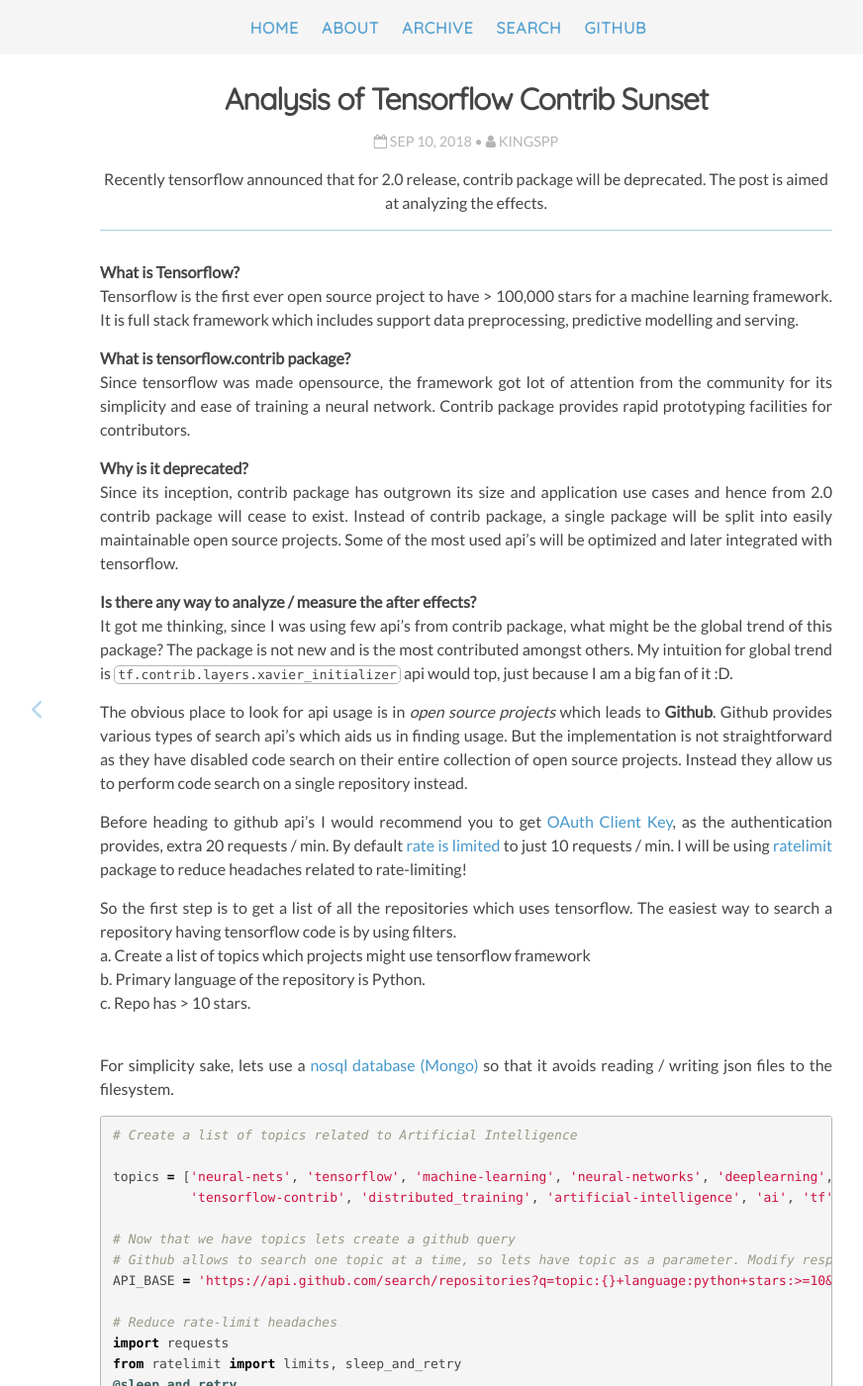
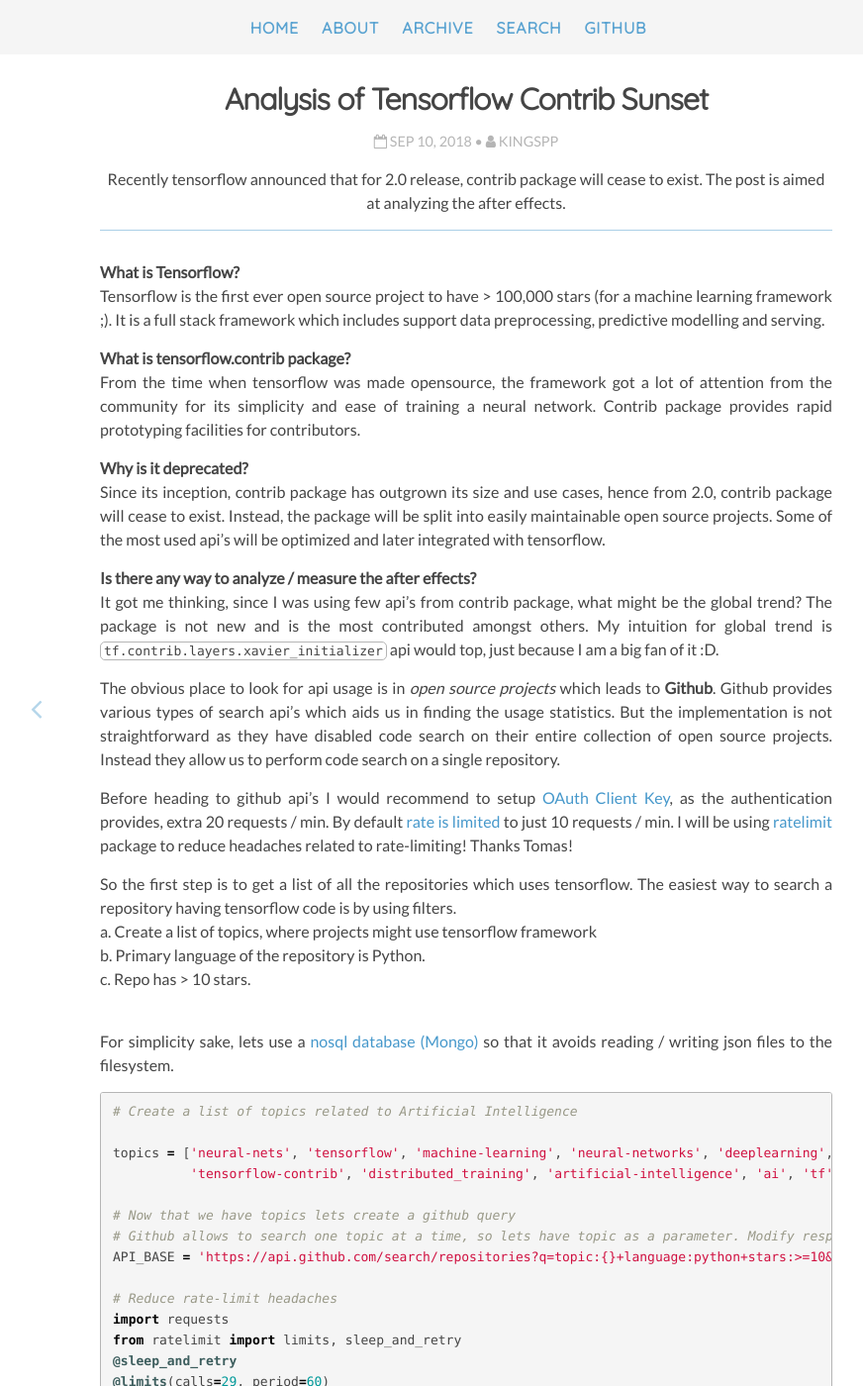
Before and after one commit to kingspp/kingspp.github.io, a Jekyll site: the page built from _posts/2018-09-10-analysis-of-tensorflow-contrib-sunset.md, in a window 1280 px wide and 1400 px high. Shown: the whole window at 99% size, without its empty margins (169-1041 px from the left). Built offline with Jekyll 4.4.1, drawn with Linux system fonts in a browser that asks for light colours; nearby versions of some CDN libraries; comment, search, counter and statistics services are not loaded; some of the changed text lies outside the part shown.

Commit message:
updated document

````diff
--- a/_posts/2018-09-10-analysis-of-tensorflow-contrib-sunset.md
+++ b/_posts/2018-09-10-analysis-of-tensorflow-contrib-sunset.md
@@ -1,42 +1,42 @@
 ---
 layout: post
 title: "Analysis of Tensorflow Contrib Sunset"
-description: "Recently tensorflow announced that for 2.0 release, contrib package will be deprecated. The post is aimed at analyzing the effects."
+description: "Recently tensorflow announced that for 2.0 release, contrib package will cease to exist. The post is aimed at analyzing the after effects."
 author: kingspp
 category: Algo
 tags: tensorflow tensorflow-contrib deeplearning machine-learning
 finished: false
 ---
 **What is Tensorflow?**<br>
-Tensorflow is the first ever open source project to have > 100,000 stars for a machine learning framework. It is
+Tensorflow is the first ever open source project to have > 100,000 stars (for a machine learning framework ;). It is a
 full stack framework which includes support data preprocessing, predictive modelling and serving.
 
 **What is tensorflow.contrib package?**<br>
-Since tensorflow was made opensource, the framework got lot of attention from the community for its simplicity
+From the time when tensorflow was made opensource, the framework got a lot of attention from the community for its simplicity
 and ease of training a neural network. Contrib package provides rapid prototyping facilities for
 contributors.
 
 **Why is it deprecated?**<br>
-Since its inception, contrib package has outgrown its size and application use cases and hence from 2.0 contrib package will cease to exist.
-Instead of contrib package, a single package will be split into easily maintainable open source projects. Some of the most used
+Since its inception, contrib package has outgrown its size and use cases, hence from 2.0, contrib package will cease to exist.
+Instead, the package will be split into easily maintainable open source projects. Some of the most used
 api's will be optimized and later integrated with tensorflow.
 
 **Is there any way to analyze / measure the after effects?**<br>
-It got me thinking, since I was using few api's from contrib package, what might be the global trend of this package?
+It got me thinking, since I was using few api's from contrib package, what might be the global trend?
 The package is not new and is the most contributed amongst others. My intuition for global trend is `tf.contrib.layers.xavier_initializer` api would top,
 just because I am a big fan of it :D.
 
 The obvious place to look for api usage is in *open source projects* which leads to **Github**. Github provides various types of search api's
-which aids us in finding usage. But the implementation is not straightforward as they have disabled code search on their entire
-collection of open source projects. Instead they allow us to perform code search on a single repository instead.
+which aids us in finding the usage statistics. But the implementation is not straightforward as they have disabled code search on their entire
+collection of open source projects. Instead they allow us to perform code search on a single repository.
 
-Before heading to github api's I would recommend you to get [OAuth Client Key](https://developer.github.com/v3/#authentication), as the authentication provides,
+Before heading to github api's I would recommend to setup [OAuth Client Key](https://developer.github.com/v3/#authentication), as the authentication provides,
 extra 20 requests / min. By default [rate is limited](https://developer.github.com/v3/search/#rate-limit) to just 10 requests / min. I will be using
-[ratelimit](https://github.com/tomasbasham/ratelimit) package to reduce headaches related to rate-limiting!
+[ratelimit](https://github.com/tomasbasham/ratelimit) package to reduce headaches related to rate-limiting! Thanks Tomas!
 
 So the first step is to get a list of all the repositories which uses tensorflow. The easiest way to search a repository
 having tensorflow code is by using filters. <br>
-a. Create a list of topics which projects might use tensorflow framework<br>
+a. Create a list of topics, where projects might use tensorflow framework<br>
 b. Primary language of the repository is Python.<br>
 c. Repo has > 10 stars.
 
@@ -119,9 +119,9 @@
 **Queries** - Collection of code search queries and their statistics<br>
 
 Now comes the fun part *REGEX*!. We need to use Regex to find the api usage in the content query. Its simple, head over to
-[regex101](https://regex101.com/), plug in sample content and come up with expressions.
+[regex101](https://regex101.com/), plug in the sample content and come up with expressions.
 
-Test Input
+Test Input:
 ```text
 import tensorflow as tf\n\
 # xyz = tf.contrib.layers.xavier()\n\
@@ -130,7 +130,7 @@
 from tensorflow import contrib\n\
 ```
 
-Regular Expressions: (Below can be improved and in this exercise I will use normal_usage and commented usage. However there is scope for inspecting import level usage)
+Regular Expressions: (Below can be improved and in this exercise I will use normal_usage and commented_usage. However there is a scope for inspecting import level usage)
 ```python
 import re
 
@@ -142,9 +142,9 @@
 commented_from_import_usage = re.compile('#.*(from\ tensorflow import contrib.*)')
 ```
 
-The final step in data prep is to use the regex and find the api usage and statistics by merging repos collection and query collections using pre defined conditions. Again for simplicity
-sake I will be using [python dataclasses](https://docs.python.org/3/library/dataclasses.html) (also I am lazy to write \_\_init__) in 3.7. For 3.3+ users check out Erick's [dataclasses repo](https://github.com/ericvsmith/dataclasses).
-Also I like **Munch**
+The final step in data prep is to use the regex to find the api usage and statistics by merging repos and query collections using pre defined conditions. Again for simplicity
+sake I will be using [python dataclasses](https://docs.python.org/3/library/dataclasses.html) (I am lazy to write \_\_init__ :P) in 3.7. For 3.3+ users check out Erick's [dataclasses repo](https://github.com/ericvsmith/dataclasses).
+Also I like **Munch** !
 
 ```python
 from munch import Munch
@@ -208,6 +208,8 @@
     stats.append(UsageStats(...))
 ```
 
+This leaves us with two files, one which has the [aggregated statistics](https://github.com/kingspp/tf-contrib-analyzer/blob/master/static/data/stats.json) and the other which provides [detailed information](https://github.com/kingspp/tf-contrib-analyzer/blob/master/static/data/usage.json).
+
 Some interesting results,
 
 | Sl    | Topic                   | Total Repos | Code Query Repos |
````
Also changed, not shown: other parts of _posts/2018-09-10-analysis-of-tensorflow-contrib-sunset.md (+1 -1 lines).
